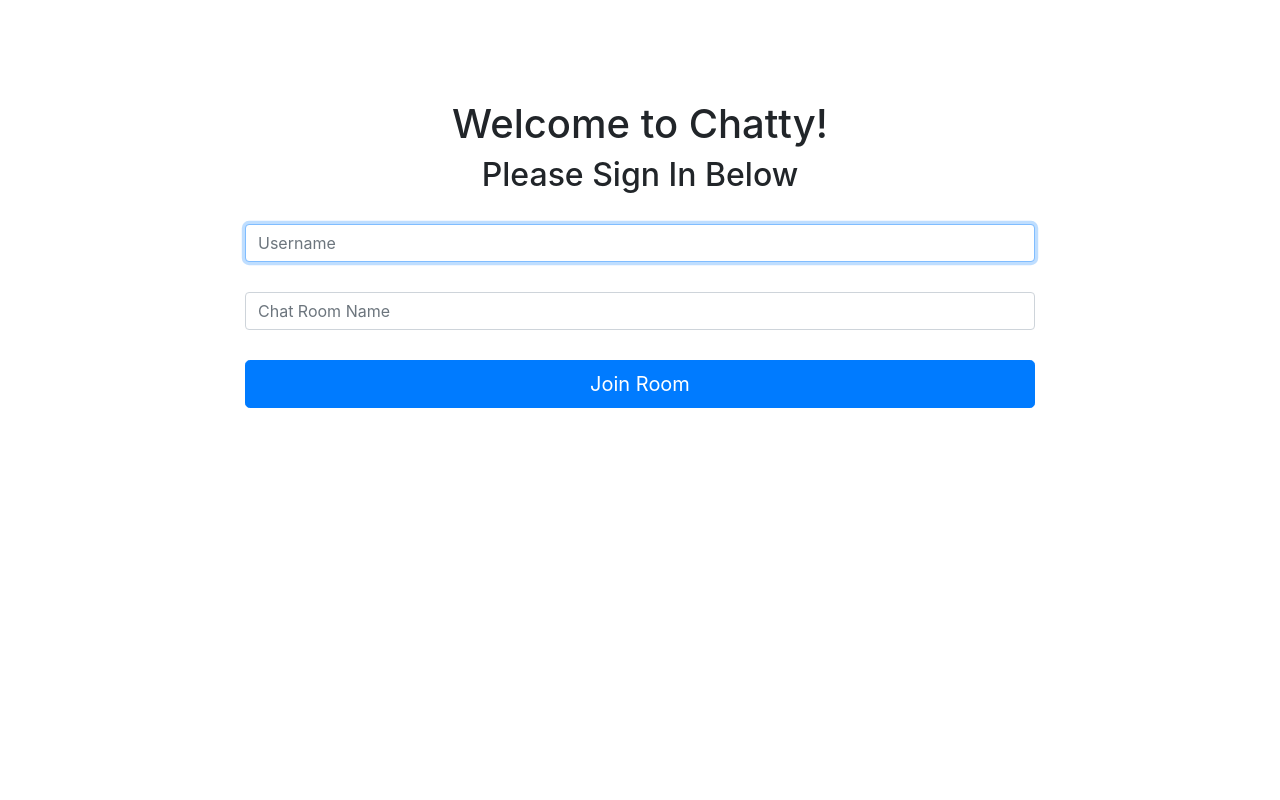
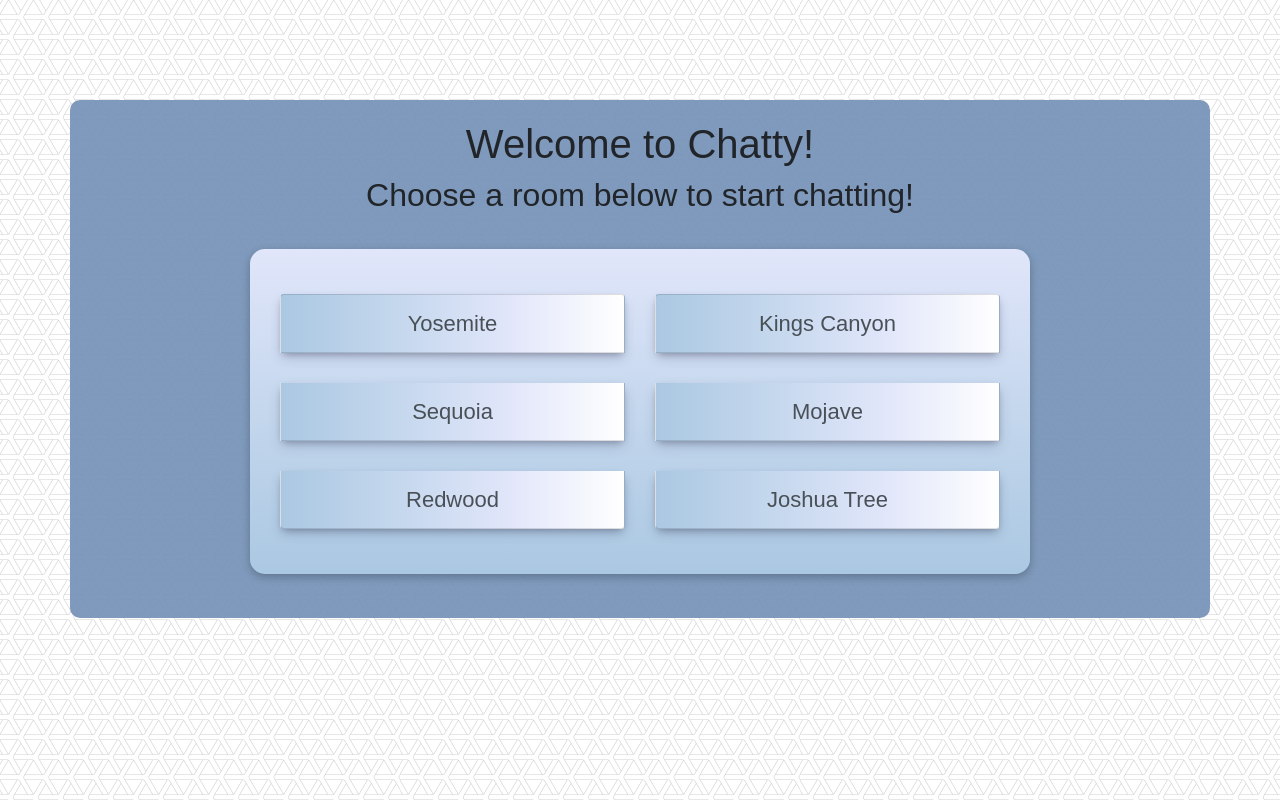
Before and after one commit to ashertukde/Chatty, a Flask app: page / in a window 1280 px wide. Run offline with Flask 2, Linux system fonts and the light colour scheme; some libraries are stand-ins or nearby versions.

Commit message:
working on frontend and hard coded chat rooms

```diff
--- a/project2/run.py
+++ b/project2/run.py
@@ -30,8 +30,9 @@ def index():
 @app.route('/chat', methods=['GET','POST'])
 def chat():
     if(request.method=='POST'):
-        username = request.form['username']
-        room  = request.form['chatroom']
+        #username = request.form['username']
+        username = 'test'
+        room  = request.form['room']
         # Store data in session to use
         # when user is in chat room
         session['username'] = username
--- a/project2/static/index.css
+++ b/project2/static/index.css
@@ -2,10 +2,16 @@
     margin: 0px;
     padding: 0px;
     box-sizing: border-box;
+    font-family: Arial,sans-serif;
 }
-
+body {
+    background-image: url("assets/webb.png");
+}
 .loginForm {
+    padding: 20px;
+    background-color: #7693b8ee;
     margin-top: 100px;
+    border-radius: 10px;
 }
 
 form {
@@ -17,6 +23,21 @@ form input {
     margin-top: 30px;
     margin-bottom: 30px;
 }
+
+.chatRooms {
+    background-image: linear-gradient(#E1E6FA,  #C4D7ED, #ABC8E2);
+    margin-top: 35px;
+    padding: 30px;
+    border-radius: 15px;
+    box-shadow: rgba(0, 0, 0, 0.24) 0px 3px 8px;
+}
+
+.chatRooms button {
+    background-image: linear-gradient(to right, #ABC8E2, #C4D7ED, #E1E6FA, white);
+    margin: 15px 0;
+    font-size: 22px;
+    box-shadow: rgba(50, 50, 93, 0.25) 0px 6px 12px -2px, rgba(0, 0, 0, 0.3) 0px 3px 7px -3px;
+}
 textarea {
     resize: none;
 }
@@ -27,17 +48,24 @@ textarea {
     float: left;
 }
 #chat {
+    margin-bottom: 20px;
     text-align: left;
     border: 1px solid gray;
-    min-height: 250px;
-    max-height: 250px;
+    border-radius: 10px;
+    min-height: 300px;
+    max-height: 300px;
     overflow-x: hidden;
     overflow-y: scroll;
     padding: 10px;
     resize: none;
     width: 750px;
     font-size:15px;
+    background-color: white;
     color:#000;
+}
+#chat ::-webkit-scrollbar-thumb {
+    background: #ABC8E2;
+    border-radius: 10px;
 }
 #chat:empty:before {
     content: attr("Send a message!");
--- a/project2/templates/chat.html
+++ b/project2/templates/chat.html
@@ -23,7 +23,7 @@
             <div class="row">
                 <div class="col">
                     <h2>Welcome to</h2>
-                    <h2>Room: {{session['room']}}</h2><br>
+                    <h2>{{session['room']}}</h2><br>
                     <!-- <textarea readonly name="" id="chat" cols="70" rows="10" placeholder="Seems empty... send a message!"></textarea><br><br> -->
                     <div contenteditable="false" id="chat" >
                         <!-- <div style="text-align: left;">
--- a/project2/templates/index.html
+++ b/project2/templates/index.html
@@ -10,26 +10,34 @@
         integrity="sha384-Vkoo8x4CGsO3+Hhxv8T/Q5PaXtkKtu6ug5TOeNV6gBiFeWPGFN9MuhOf23Q9Ifjh" crossorigin="anonymous">
         <link rel="stylesheet" href="{{url_for('static', filename='index.css')}}">
 
+        <script src="//code.jquery.com/jquery-3.6.0.min.js" integrity="sha256-/xUj+3OJU5yExlq6GSYGSHk7tPXikynS7ogEvDej/m4=" crossorigin="anonymous"></script>
+
     </head>
     <body>
         <div class="loginForm text-center container">
             <form class="form-signin" method="POST" action="{{url_for('chat')}}">
                 <h1>Welcome to Chatty!</h1>
-                <h2>Please Sign In Below</h2>
-                <label for="inputUsername" class="sr-only">Username</label>
-                <input type="text" id="inputUsername" name="username" class="form-control" placeholder="Username" required="" autofocus="">
-                {% with messages = get_flashed_messages(with_categories=true) %}
-                    {% if messages %}
-                        {% for category, message in messages %}
-                            <div class=" text-center alert alert-{{ category }}">
-                                {{ message }}
+                <h2>Choose a room below to start chatting!</h2>
+
+                <div class="chatRooms container text-center">
+                    <div class="row">
+                        <div class="col col-6">
+                            <div class="list-group">
+                                <button type="submit" class="list-group-item list-group-item-action" name="room" value="Yosemite">Yosemite</button>
+                                <button type="submit" class="list-group-item list-group-item-action" name="room" value="Sequoia">Sequoia</button>
+                                <button type="submit" class="list-group-item list-group-item-action" name="room" value="Redwood">Redwood</button>
                             </div>
-                        {% endfor %}
-                    {% endif %}
-                {%endwith%}
-                <label for="chatRoomName" class="sr-only">Chat Room Name</label>
-                <input type="text" id="chatRoomName" name="chatroom" class="form-control" placeholder="Chat Room Name" required="" >
-                <button class="btn btn-lg btn-primary btn-block" type="submit" value="submit">Join Room</button>
+                        </div>
+                        <div class="col col-6">
+                            <div class="list-group">
+                                <button type="submit" class="list-group-item list-group-item-action" name="room" value="Kings Canyon">Kings Canyon</button>
+                                <button type="submit" class="list-group-item list-group-item-action" name="room" value="Mojave">Mojave</button>
+                                <button type="submit" class="list-group-item list-group-item-action" name="room" value="Joshua Tree">Joshua Tree</button>
+                            </div>
+                        </div>
+                    </div>
+                </div>
+                <br>
             </form>
         </div>
     </body>
```
Also changed, not shown: project2/static/assets/webb.png (added).
